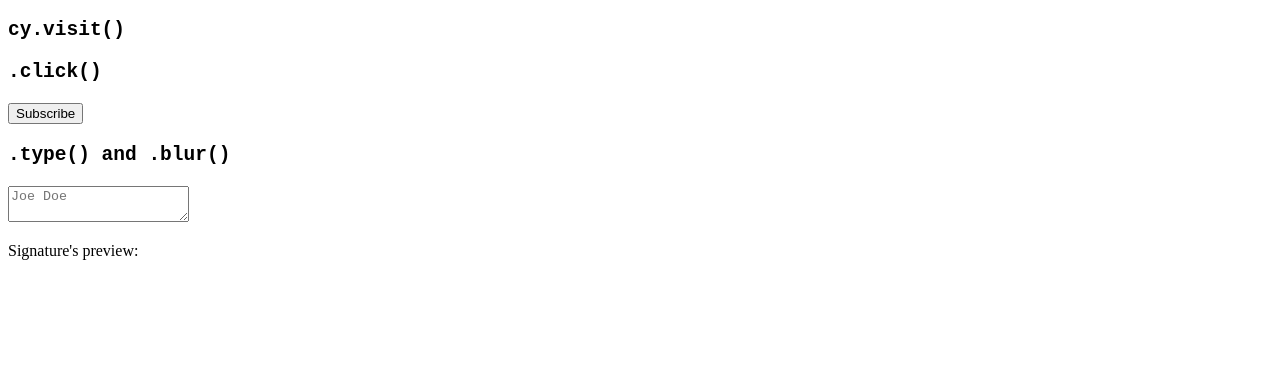
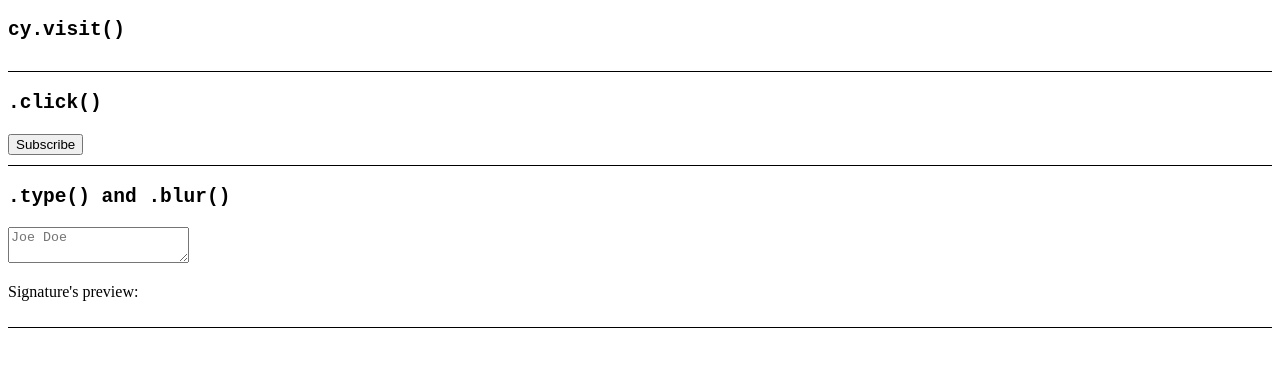
Before and after one commit to wlsf82/cypress-playground, a website: page index.html in a window 1280 px wide. Shown: the part 61-428 px from the top of the page. Drawn offline with Linux system fonts and the light colour scheme.

Commit message:
Start adding some style

```diff
--- a/index.html
+++ b/index.html
@@ -6,15 +6,21 @@
     <meta name="viewport" content="width=device-width, initial-scale=1.0" />
     <title>Cypress Test Design Masterclass - Talking About Testing</title>
   </head>
+  <style>
+    .section {
+      border-bottom: 1px solid black;
+      padding-bottom: 10px;
+    }
+  </style>
   <body>
     <div>
       <h1 id="title">Cypress Playground</h1>
-      <div id="visit">
+      <div id="visit" class="section">
         <h2>
           <pre>cy.visit()</pre>
         </h2>
       </div>
-      <div id="click">
+      <div id="click" class="section">
         <h2>
           <pre>.click()</pre>
         </h2>
@@ -25,7 +31,7 @@
           <button type="submit">Subscribe</button>
         </form>
       </div>
-      <div id="type">
+      <div id="type" class="section">
         <h2>
           <pre>.type() and .blur()</pre></pre>
         </h2>
```
